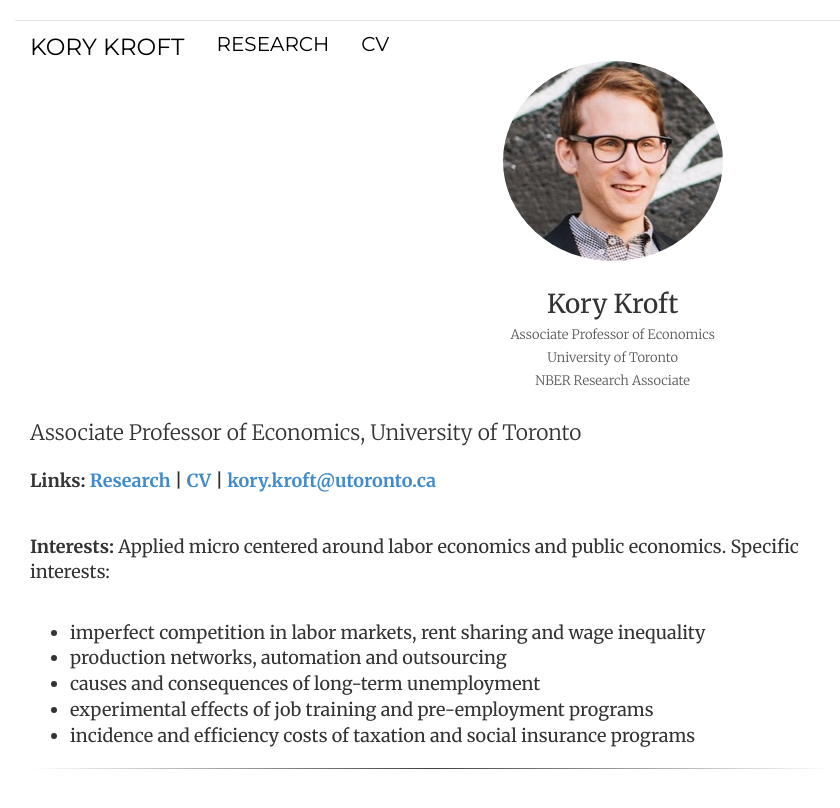
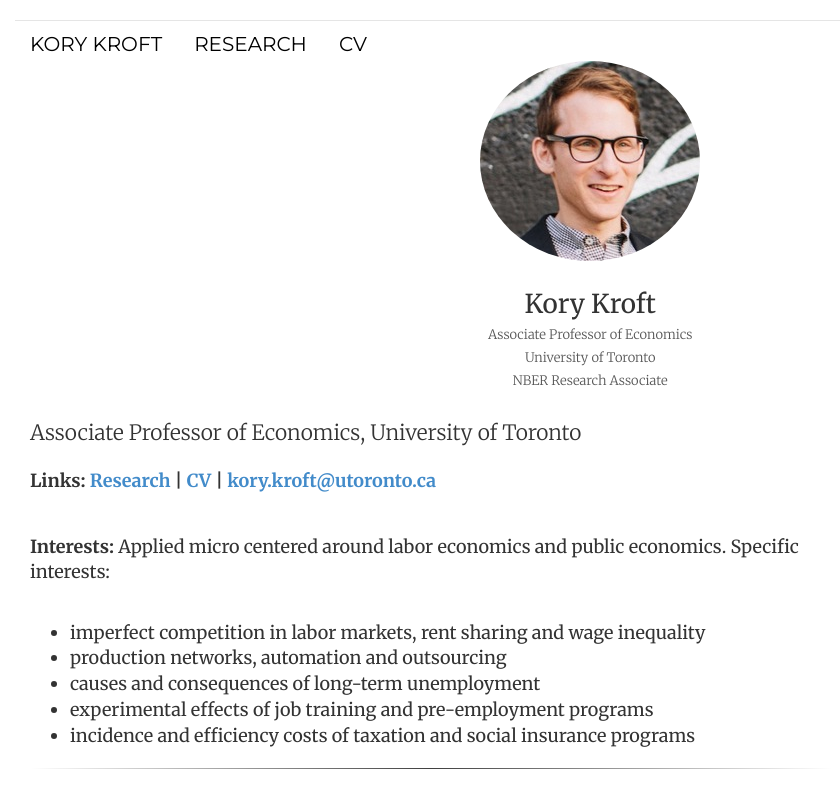
Before and after one commit to korykroft/korykroft.github.io, a Jekyll site: the page built from index.html, in a window 1280 px wide. Shown: the top 808 px of the page, without its empty margins (0-840 px from the left). Built offline with Jekyll 4.4.1, drawn with Linux system fonts in a browser that asks for light colours.

Commit message:
Update header.html

```diff
--- a/_includes/header.html
+++ b/_includes/header.html
@@ -1,6 +1,6 @@
 <div class="header">
 	<ul class="nav nav-pills pull-left">
-		<li class="{{ page.cv }}"><a href="/" style="text-decoration: none; color: #000000; font-size:1.17em">Kory Kroft</a></li>
+		<li class="{{ page.cv }}"><a href="/" style="text-decoration: none; color: #000000;">Kory Kroft</a></li>
 		<li class="{{ page.cv }}"><a href="/research" title="Research" style="text-decoration: none; color: #000000;">Research</a></li>
 		<li class="{{ page.cv }}"><a href="/cv/resume_1.pdf" title="CV" style="text-decoration: none; color: #000000;">CV</a></li>
 	</ul>
```
